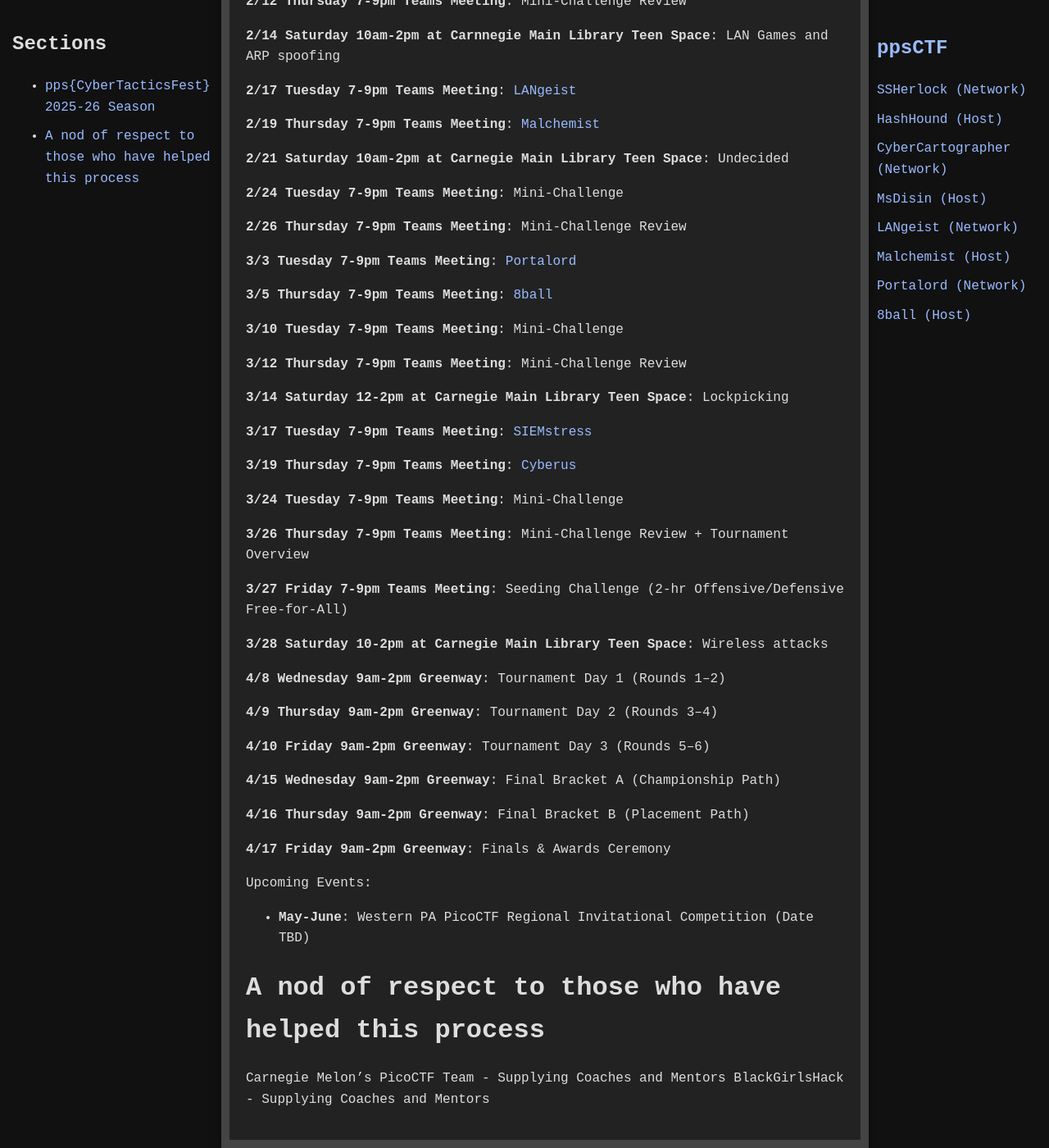
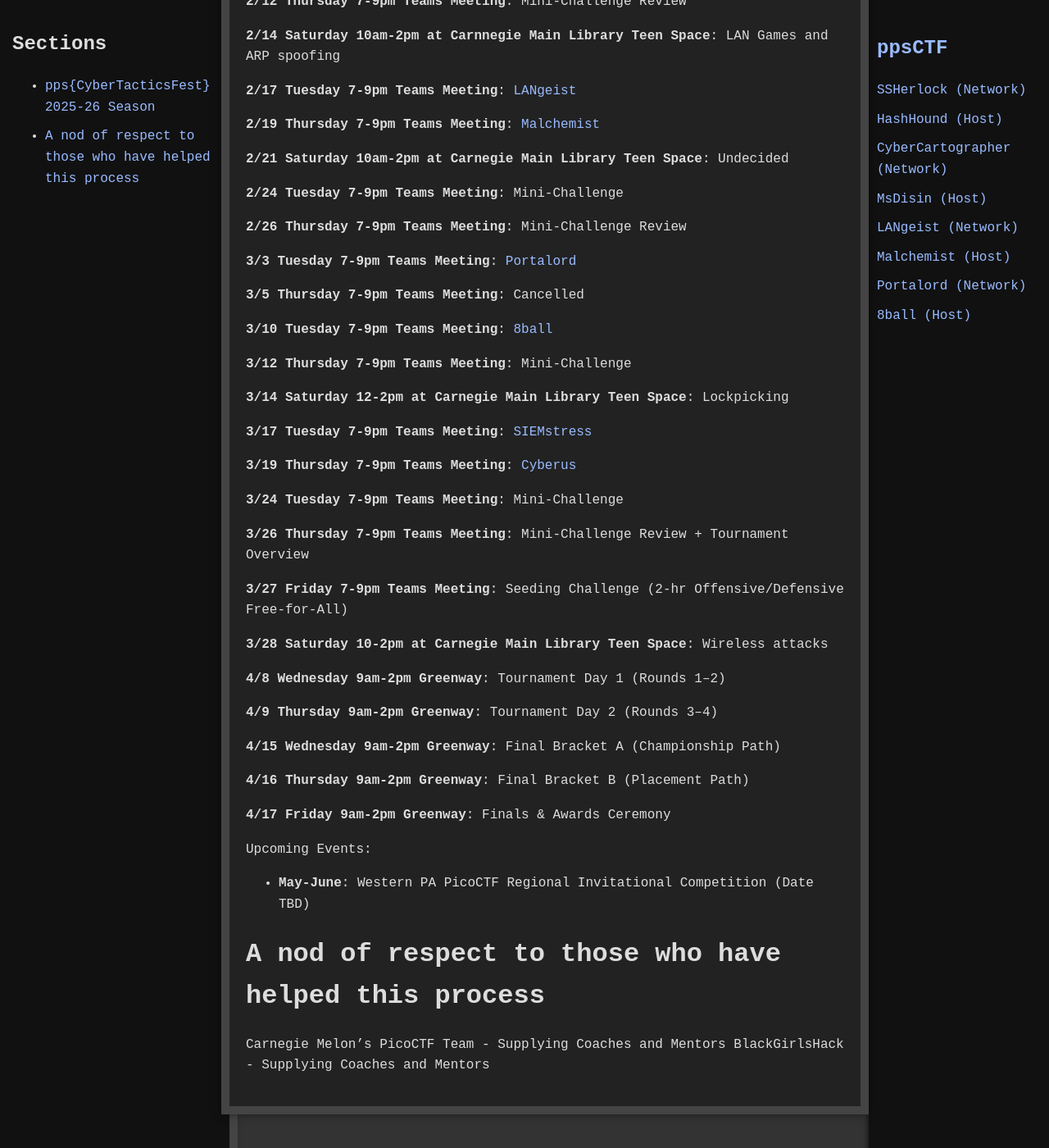
Before and after one commit to jboyce1/ppsCTF, a Jekyll site: the page built from index.md, in a window 1280 px wide and 1400 px high, scrolled down 541 px. Shown: the whole window at 82% size. Built offline with Jekyll 4.4.1, drawn with Linux system fonts in a browser that asks for light colours.

Commit message:
Update index.md

```diff
--- a/index.md
+++ b/index.md
@@ -39,11 +39,11 @@ title: Home
 
 **3/3 Tuesday 7-9pm Teams Meeting**: [Portalord](./classes/Portalord/Portalord)
 
-**3/5 Thursday 7-9pm Teams Meeting**: [8ball](./classes/8ball/8ball)
+**3/5 Thursday 7-9pm Teams Meeting**: Cancelled
 
-**3/10 Tuesday 7-9pm Teams Meeting**: Mini-Challenge
+**3/10 Tuesday 7-9pm Teams Meeting**: [8ball](./classes/8ball/8ball)
 
-**3/12 Thursday 7-9pm Teams Meeting**: Mini-Challenge Review
+**3/12 Thursday 7-9pm Teams Meeting**: Mini-Challenge
 
 **3/14 Saturday 12-2pm at Carnegie Main Library Teen Space**: Lockpicking
 
@@ -63,8 +63,6 @@ title: Home
 
 **4/9 Thursday 9am-2pm Greenway**: Tournament Day 2 (Rounds 3–4)
 
-**4/10 Friday 9am-2pm Greenway**: Tournament Day 3 (Rounds 5–6)
-
 **4/15 Wednesday 9am-2pm Greenway**: Final Bracket A (Championship Path)
 
 **4/16 Thursday 9am-2pm Greenway**: Final Bracket B (Placement Path)
```
